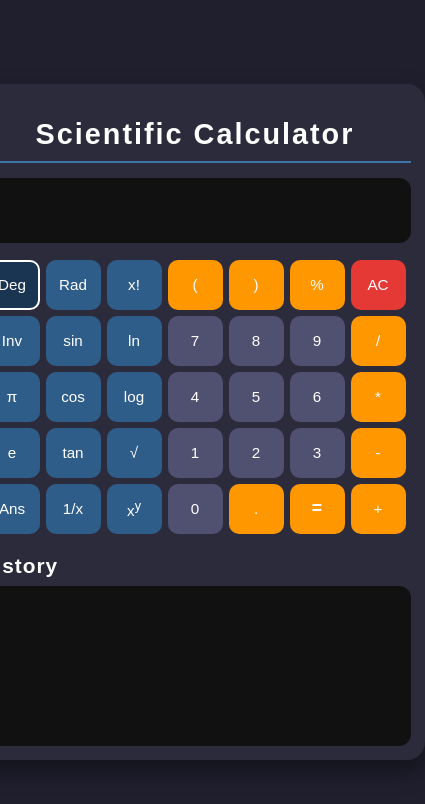
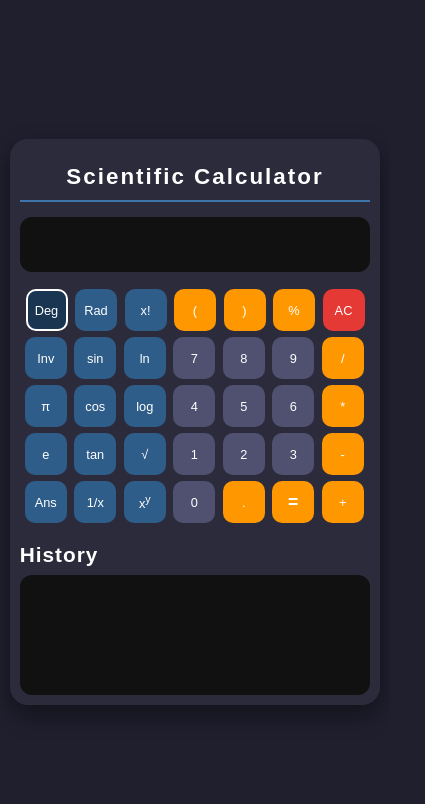
Before and after one commit to Mayankb2804/Scientific-Calculator, a plain HTML site: page index.html in a window 390 px wide. Shown: the whole page, 425 px wide, since content can reach past the window. Drawn offline with Linux system fonts and the light colour scheme.

```diff
--- a/Calculator.css
+++ b/Calculator.css
@@ -1,3 +1,6 @@
+* {
+    box-sizing: border-box;
+}
 body {
     margin: 0;
     min-height: 100vh;
@@ -15,12 +18,13 @@
 }
 
 .calculator {
+    width: 95%;
+    max-width: 520px;
     background: #2b2b3c;
     padding: 14px;
     border-radius: 18px;
     box-shadow: 0 10px 25px rgba(0, 0, 0, 0.4);
 }
-
 .msg-container {
     height: 65px;
     background: #111;
@@ -35,6 +39,7 @@
 }
 
 table {
+    width: 100%;
     border-spacing: 4px;
 }
 
@@ -46,7 +51,6 @@
     font-size: 0.95rem;
     color: white;
     cursor: pointer;
-    transition: 0.2s;
 }
 
 button:hover {
@@ -174,3 +178,29 @@
     border-bottom: 2px solid #3d74aa;
     padding-bottom: 10px;
 }
+@media (max-width: 600px) {
+
+    #Scientific-calculator {
+        font-size: 1.4rem;
+    }
+
+    button {
+        width: 42px;
+        height: 42px;
+        font-size: 0.8rem;
+    }
+
+    .msg-container {
+        height: 55px;
+        font-size: 1.3rem;
+    }
+
+    .calculator {
+        padding: 10px;
+    }
+
+    .history {
+        min-height: 120px;
+        max-height: 120px;
+    }
+}
```
